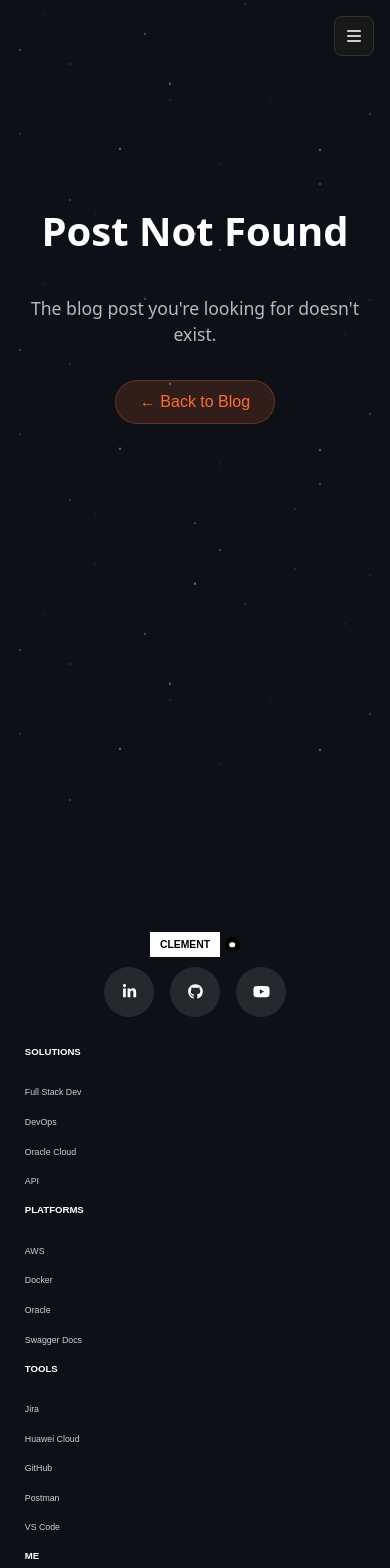
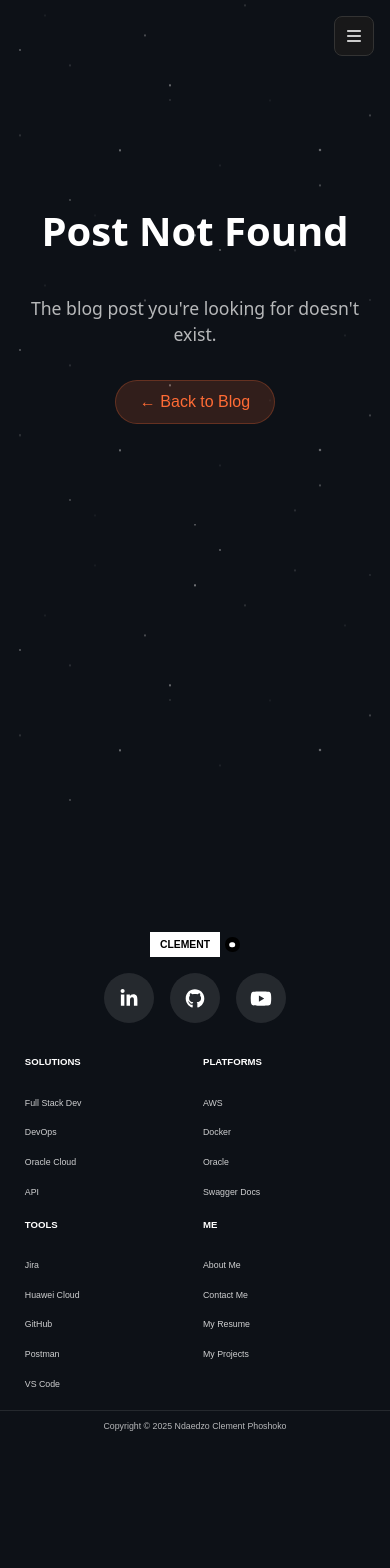
Before and after one commit to NdaedzoPhoshoko/Portfolio-for-Clement, a React (Vite) app in the folder front-end/: page /blog/view/1 in a window 390 px wide. Shown: the top 1568 px of the page. After the commit the page ends 1443 px from the top, so only its background shows below. Built offline with nearby package versions, Linux system fonts and the light colour scheme.

Commit message:
refactor(footer): improve CSS specificity and layout consistency
- Scope all footer styles under .footer class to avoid conflicts
- Adjust z-index to maintain proper stacking order
- Ensure consistent two-column layout on small screens
- Optimize will-change usage for better performance

```diff
--- a/front-end/src/components/footer/Footer.css
+++ b/front-end/src/components/footer/Footer.css
@@ -14,7 +14,7 @@
   color: #ffffff;
   font-family: Arial, sans-serif;
   position: relative;
-  z-index: 1000; /* Ensure footer stays above other content */
+  z-index: 60; /* Lower than navbar (1000), higher than home ticker (50) */
 
   /* Performance optimizations */
   contain: layout style paint;
@@ -87,14 +87,14 @@
   gap: 1rem;
 }
 
-.social-link {
+.footer .social-link {
   color: #ffffff;
   font-size: 1.2rem;
   text-decoration: none;
   transition: opacity 0.3s ease;
 }
 
-.social-link:hover {
+.footer .social-link:hover {
   opacity: 0.7;
 }
 
@@ -349,7 +349,7 @@
     gap: 1.15rem;
   }
 
-  .social-link {
+  .footer .social-link {
     font-size: 1.05rem;
   }
 
@@ -425,12 +425,12 @@
   }
 
   .footer-content {
-    grid-template-columns: 1fr;
+    grid-template-columns: 1fr 1fr; /* Keep two columns on small screens */
     gap: 1rem;
   }
 
   .company-info {
-    grid-column: span 1;
+    grid-column: span 2; /* Company info spans both columns */
     text-align: center;
     gap: 1rem;
   }
@@ -462,12 +462,12 @@
     gap: 1.2rem;
   }
 
-  .social-link {
+  .footer .social-link {
     font-size: 1.1rem;
   }
 
   .newsletter {
-    grid-column: span 1;
+    grid-column: span 2; /* Newsletter spans both columns */
   }
 
   .newsletter-form {
@@ -567,7 +567,7 @@
     gap: 1.1rem;
   }
 
-  .social-link {
+  .footer .social-link {
     font-size: 1rem;
   }
 
@@ -668,7 +668,7 @@
     gap: 0.8rem;
   }
 
-  .social-link {
+  .footer .social-link {
     font-size: 0.85rem;
   }
 
@@ -759,7 +759,7 @@
     gap: 1rem;
   }
 
-  .social-link {
+  .footer .social-link {
     font-size: 0.95rem;
   }
 
@@ -850,7 +850,7 @@
     gap: 1.1rem;
   }
 
-  .social-link {
+  .footer .social-link {
     font-size: 1rem;
   }
 
@@ -941,7 +941,7 @@
     gap: 1.15rem;
   }
 
-  .social-link {
+  .footer .social-link {
     font-size: 1.05rem;
   }
 
@@ -1289,10 +1289,10 @@
    ======================================== */
 
 /* GPU acceleration for smooth interactions */
-.social-link,
-.newsletter-button,
-.footer-link,
-.legal-link {
+.footer .social-link,
+.footer .newsletter-button,
+.footer .footer-link,
+.footer .legal-link {
   transform: translateZ(0);
   backface-visibility: hidden;
   will-change: transform;
@@ -1305,17 +1305,17 @@
   }
 
   /* Reduce will-change usage on mobile for better performance */
-  .social-link,
-  .newsletter-button,
-  .footer-link,
-  .legal-link {
+  .footer .social-link,
+  .footer .newsletter-button,
+  .footer .footer-link,
+  .footer .legal-link {
     will-change: auto;
   }
 
-  .social-link:hover,
-  .newsletter-button:hover,
-  .footer-link:hover,
-  .legal-link:hover {
+  .footer .social-link:hover,
+  .footer .newsletter-button:hover,
+  .footer .footer-link:hover,
+  .footer .legal-link:hover {
     will-change: transform;
   }
 }
@@ -1339,10 +1339,10 @@
 
 /* Reduced motion preferences */
 @media (prefers-reduced-motion: reduce) {
-  .social-link,
-  .newsletter-button,
-  .footer-link,
-  .legal-link {
+  .footer .social-link,
+  .footer .newsletter-button,
+  .footer .footer-link,
+  .footer .legal-link {
     transition: none;
     transform: none;
     will-change: auto;
@@ -1364,7 +1364,7 @@
     box-shadow: none !important;
   }
 
-  .social-link,
+  .footer .social-link,
   .newsletter-form {
     display: none !important;
   }
@@ -1374,3 +1374,33 @@
     text-decoration: underline !important;
   }
 }
+
+/* Scope potentially conflicting link styles to footer only */
+.footer .social-link {
+  color: #ffffff;
+  font-size: 1.2rem;
+  text-decoration: none;
+  transition: opacity 0.3s ease;
+}
+
+.footer .social-link:hover {
+  opacity: 0.7;
+}
+
+/* Ensure footer content stays in two columns on small screens */
+@media (max-width: 600px) {
+  .footer-content {
+    grid-template-columns: 1fr 1fr;
+    gap: 1rem;
+  }
+
+  .company-info {
+    grid-column: span 2;
+    text-align: center;
+    gap: 1rem;
+  }
+
+  .newsletter {
+    grid-column: span 2;
+  }
+}
```
